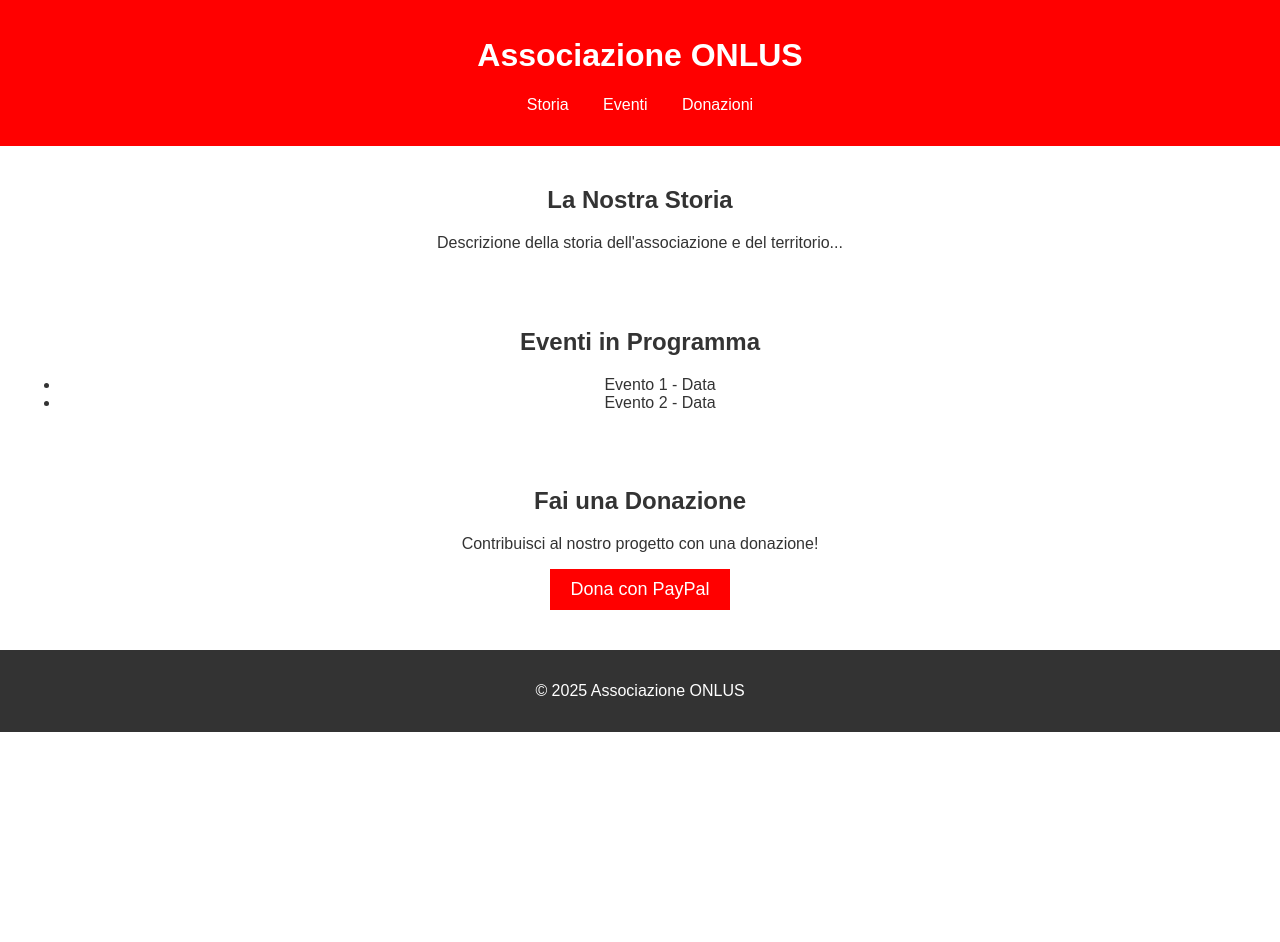
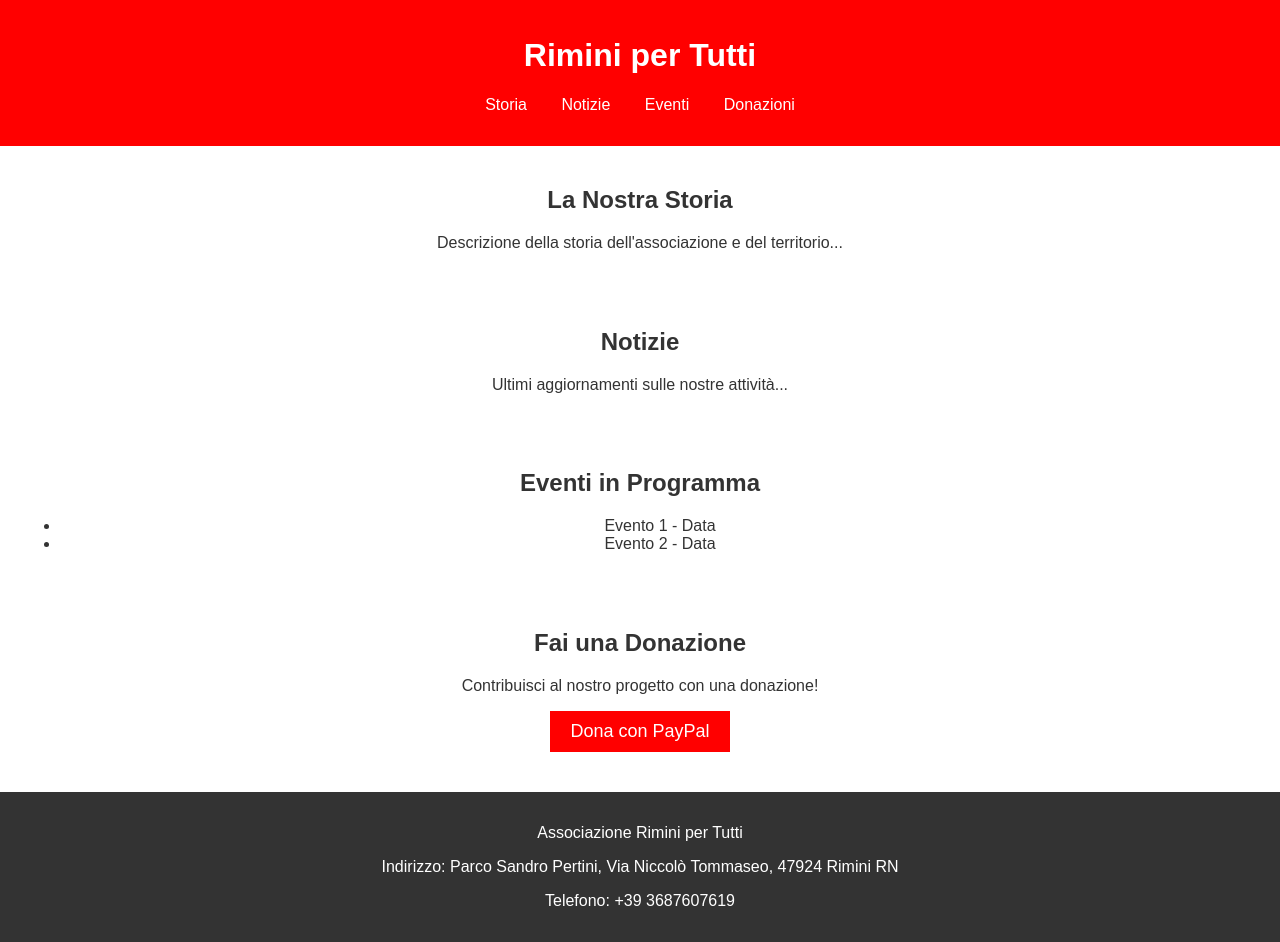
Before and after one commit to andreabarchi99/riminipertutti-website, a plain HTML site: page index.html in a window 1280 px wide. Before the commit the page ends 800 px from the top, so only its background shows below. Drawn offline with Linux system fonts and the light colour scheme; files that its build step writes are made by us from their sources; files whose address does not match are found by name.

Commit message:
Update index.html

```diff
--- a/index.html
+++ b/index.html
@@ -3,27 +3,31 @@
 <head>
     <meta charset="UTF-8">
     <meta name="viewport" content="width=device-width, initial-scale=1.0">
-    <title>Associazione ONLUS</title>
+    <title>Rimini per Tutti</title>
     <link rel="stylesheet" href="static/styles.css">
 </head>
 <body>
 
     <header>
-        <h1>Associazione ONLUS</h1>
+        <h1>Rimini per Tutti</h1>
         <nav>
-            <ul>
-                <li><a href="#storia">Storia</a></li>
-                <li><a href="#eventi">Eventi</a></li>
-                <li><a href="#donazioni">Donazioni</a></li>
-            </ul>
+    <ul>
+        <li><a href="storia.html">Storia</a></li>
+        <li><a href="notizie.html">Notizie</a></li>
+        <li><a href="eventi.html">Eventi</a></li>
+        <li><a href="donazioni.html">Donazioni</a></li>
+    </ul>
         </nav>
+
     </header>
-
     <section id="storia">
         <h2>La Nostra Storia</h2>
         <p>Descrizione della storia dell'associazione e del territorio...</p>
     </section>
-
+    <section id="notizie">
+        <h2>Notizie</h2>
+        <p>Ultimi aggiornamenti sulle nostre attività...</p>
+    </section>
     <section id="eventi">
         <h2>Eventi in Programma</h2>
         <ul id="event-list">
@@ -39,7 +43,9 @@
     </section>
 
     <footer>
-        <p>&copy; 2025 Associazione ONLUS</p>
+    <p>Associazione Rimini per Tutti</p>
+    <p>Indirizzo: Parco Sandro Pertini, Via Niccolò Tommaseo, 47924 Rimini RN</p>
+    <p>Telefono: +39 3687607619</p>
     </footer>
 
     <script src="static/script.js"></script>
```
